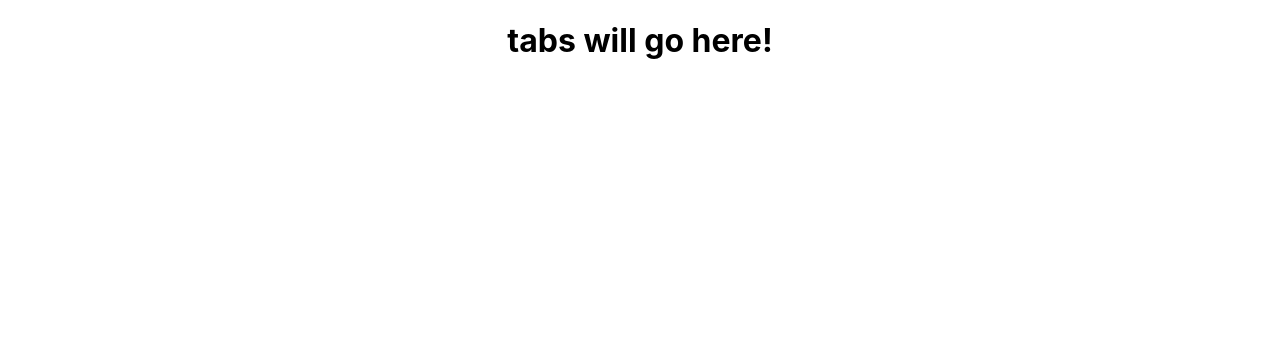
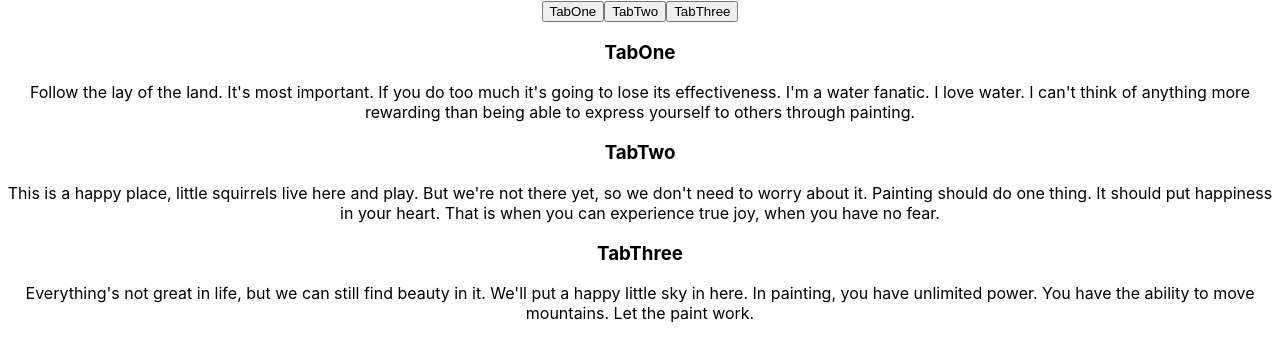
Before and after one commit to MandSolo/tab-component, a React (Create React App) app: page / in a window 1280 px wide. Shown: the top 362 px of the page. Built offline with nearby package versions, Linux system fonts and the light colour scheme.

Commit message:
add basic tab buttons and content

```diff
--- a/src/components/Tab.jsx
+++ b/src/components/Tab.jsx
@@ -1,13 +1,53 @@
 import React, { Component } from "react";
 
 class Tab extends Component {
-    render() {
-      return (
-        <div className="Tab">
-        <h1>tabs will go here!</h1>
+  render() {
+    return (
+      <div className="Tab-container">
+        <div className="Tab-buttons">
+          <button class="tablinks" onclick="openTab(event, 'TabOne')">
+            TabOne
+          </button>
+          <button class="tablinks" onclick="openTab(event, 'TabTwo')">
+            TabTwo
+          </button>
+          <button class="tablinks" onclick="openTab(event, 'TabThree')">
+            TabThree
+          </button>
         </div>
-      );
-    }
+
+        <div id="TabOne" className="Tab-content">
+          <h3>TabOne</h3>
+          <p>
+            Follow the lay of the land. It's most important. If you do too much
+            it's going to lose its effectiveness. I'm a water fanatic. I love
+            water. I can't think of anything more rewarding than being able to
+            express yourself to others through painting.
+          </p>
+        </div>
+
+        <div id="TabTwo" className="Tab-content">
+          <h3>TabTwo</h3>
+          <p>
+            This is a happy place, little squirrels live here and play. But
+            we're not there yet, so we don't need to worry about it. Painting
+            should do one thing. It should put happiness in your heart. That is
+            when you can experience true joy, when you have no fear.
+          </p>
+        </div>
+
+        <div id="TabThree" className="Tab-content">
+          <h3>TabThree</h3>
+          <p>
+            Everything's not great in life, but we can still find beauty in it.
+            We'll put a happy little sky in here. In painting, you have
+            unlimited power. You have the ability to move mountains. Let the
+            paint work.
+          </p>
+        </div>
+      </div>
+    );
   }
+}
 
-  export default Tab;
+export default Tab;
```
Also changed, not shown: src/styling/Tab.css (added), 1 other file (tests, documents, lock files or other folders).
